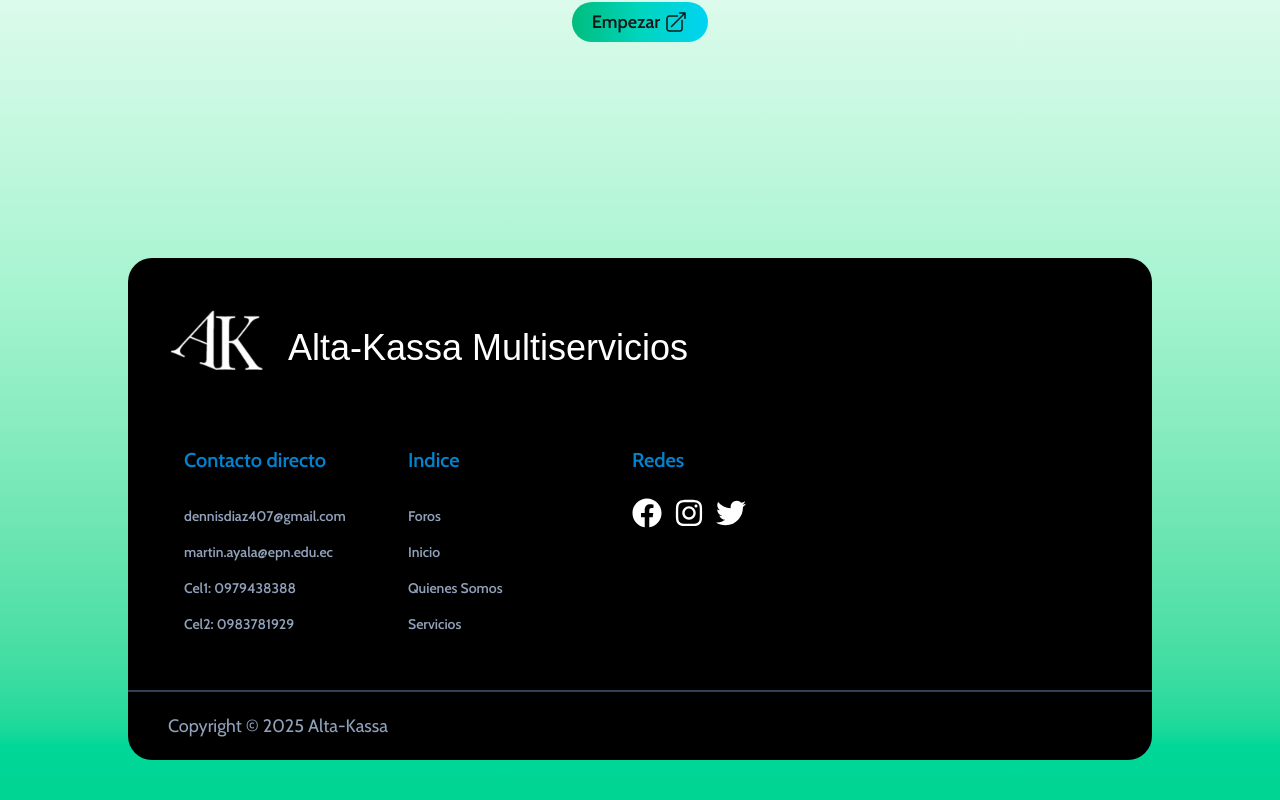
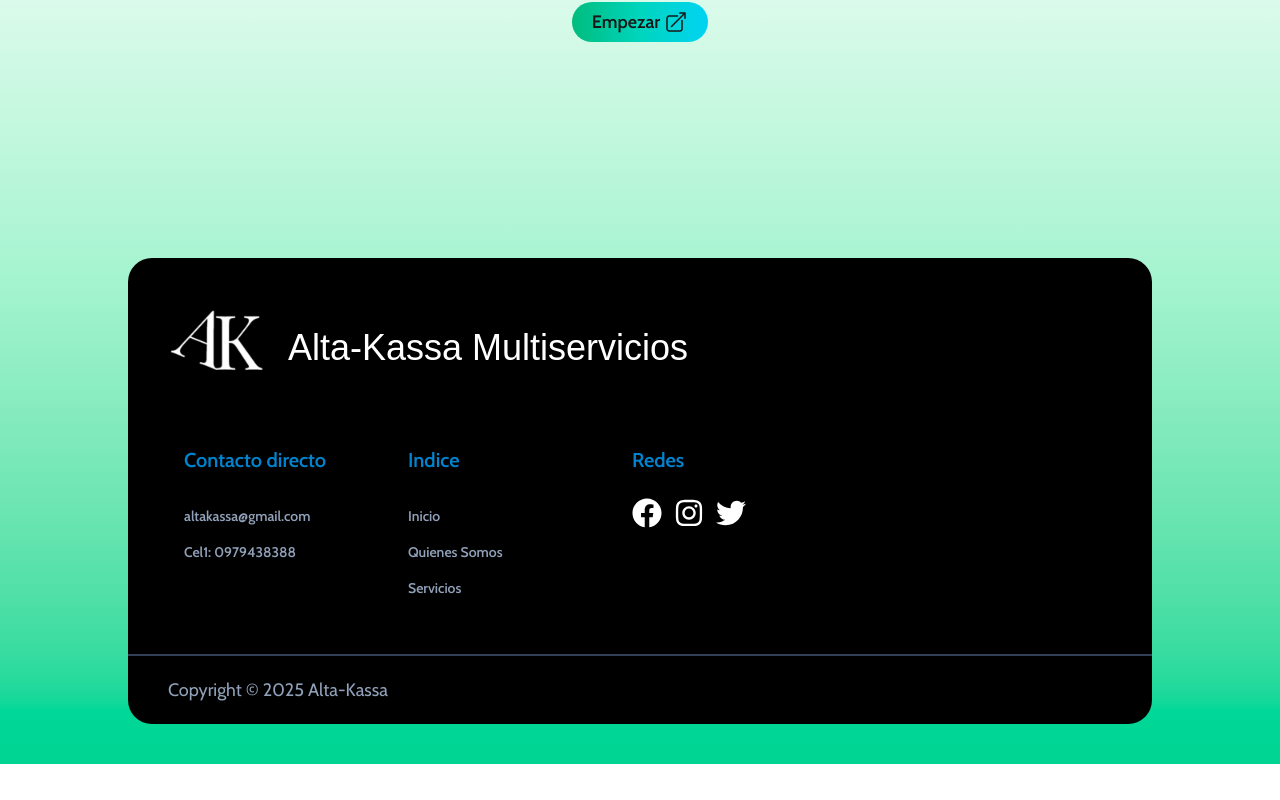
Before and after one commit to DonRuffo/REACT_ALTAKASSA, a React (Vite) app: page / in a window 1280 px wide. Shown: the part 6146-6946 px from the top of the page. After the commit the page ends 6910 px from the top, so only its background shows below. Built offline with nearby package versions, Linux system fonts and the light colour scheme; no server answers; a web font is replaced by a local one.

Commit message:
Actualizar LandinPage.jsx

```diff
--- a/src/paginas/LandinPage.jsx
+++ b/src/paginas/LandinPage.jsx
@@ -692,15 +692,12 @@ const LandingPage = () => {
                         <div className="w-full px-12 flex flex-wrap justify-start md:py-10 gap-8 border-white">
                             <div className="w-48 p-2">
                                 <h1 className="text-sky-600 text-xl font-semibold md:pb-6">Contacto directo</h1>
-                                <p className="text-slate-400 text-sm font-semibold py-2">dennisdiaz407@gmail.com</p>
-                                <p className="text-slate-400 text-sm font-semibold py-2">martin.ayala@epn.edu.ec</p>
+                                <p className="text-slate-400 text-sm font-semibold py-2">altakassa@gmail.com</p>
                                 <p className="text-slate-400 text-sm font-semibold py-2">Cel1: 0979438388</p>
-                                <p className="text-slate-400 text-sm font-semibold py-2">Cel2: 0983781929</p>
                             </div>
                             <div className="w-48 p-2">
                                 <h1 className="text-sky-600 text-xl font-semibold md:pb-6">Indice</h1>
                                 <ul className="text-slate-400 font-semibold text-sm">
-                                    <li className="py-2">Foros</li>
                                     <li className="py-2"><a href="#Inicio" className="hover:text-white hover:underline duration-300">Inicio</a></li>
                                     <li className="py-2">Quienes Somos</li>
                                     <li className="py-2"><a href="#Servicios" className="hover:text-white hover:underline duration-300">Servicios</a></li>
```
